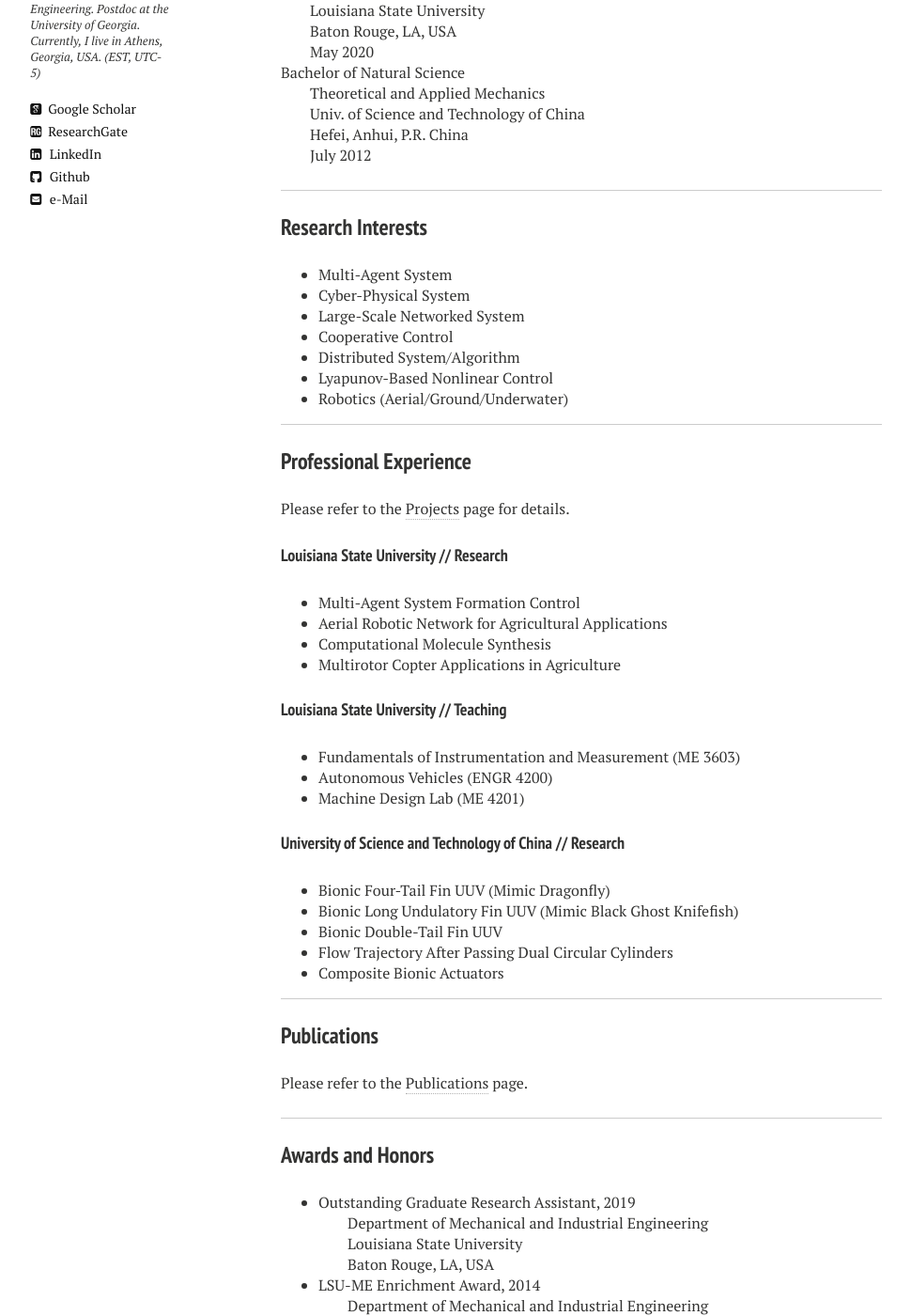
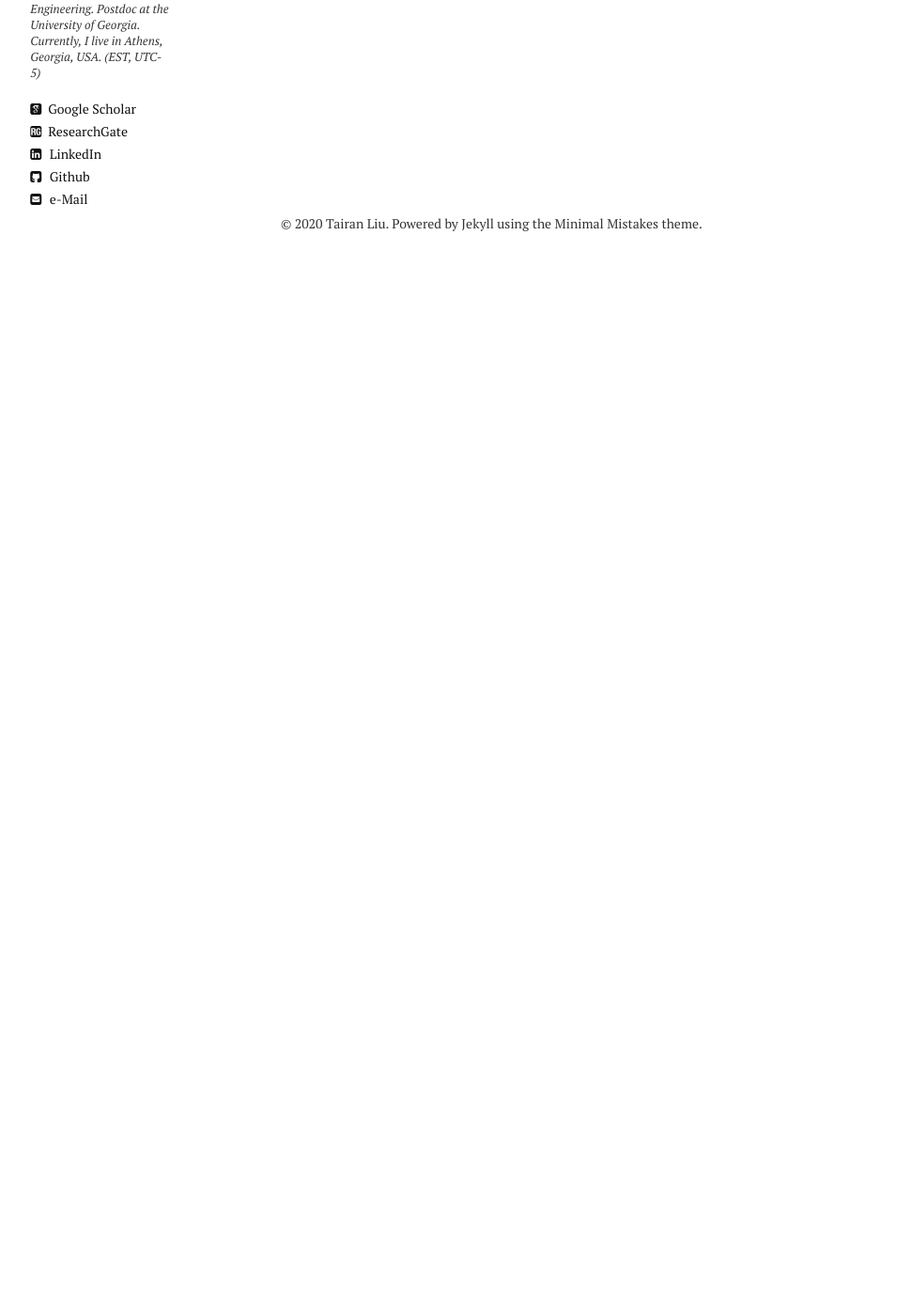
Before and after one commit to liutairan/liutairan.github.io, a Jekyll site: the page built from cv.md, in a window 1280 px wide and 1400 px high, scrolled down 301 px. Shown: the whole window at 94% size, without its empty margins (21-991 px from the left). Built offline with Jekyll 4.4.1, drawn with Linux system fonts in a browser that asks for light colours; nearby versions of some CDN libraries; after the commit the page ends 900 px from its top, so only the background shows below that; some of the changed text lies outside the part shown.

Commit message:
Update cv.html

```diff
--- a/_layouts/cv.html
+++ b/_layouts/cv.html
@@ -44,7 +44,7 @@
   <article>
     <h1>{{ page.title }}</h1>
     {{ content }}
-    <div class="article-wrap">
+    <!-- <div class="article-wrap">
       <h3>Education</h3>
       <p>Doctor of Philosophy
         <br>&nbsp;&nbsp;&nbsp;&nbsp;&nbsp;&nbsp;&nbsp;&nbsp;Mechanical Engineering
@@ -183,7 +183,7 @@
         <li>Mathematics Methods in Engineering</li>
         <li>Intelligent Control and Applications in Power Systems</li>
         <li>Stress Analysis in Mechanical Engineering</li>
-      </ul>
+      </ul> -->
 
       <hr />
       <footer role="contentinfo">
```
